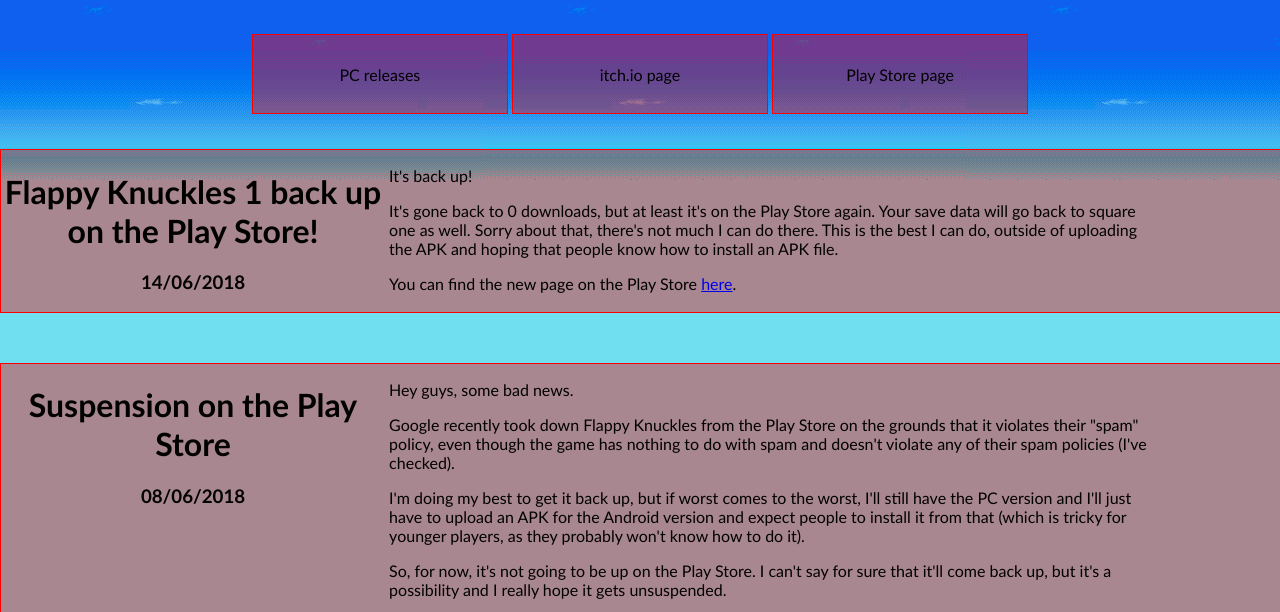
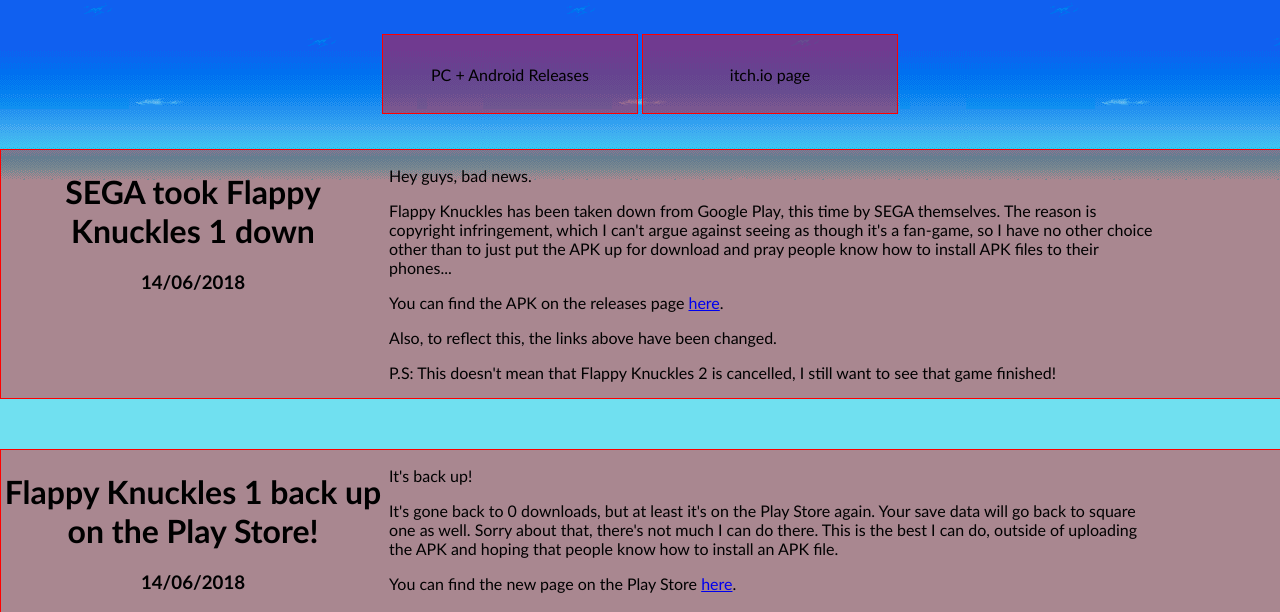
Before and after one commit to Taking1n1/FlappyKnuckles, a plain HTML site: page index.html in a window 1280 px wide. Shown: the part 159-771 px from the top of the page. Drawn offline with Linux system fonts and the light colour scheme.

Commit message:
dmca notice

```diff
--- a/index.html
+++ b/index.html
@@ -84,14 +84,28 @@
 
 	<!-- Links -->
 	<div style="width:100%;text-align:center;margin-bottom:35px;">
-		<a href="https://github.com/Taking1n1/FlappyKnuckles/releases"><button class="button">PC releases</button></a>
+		<a href="https://github.com/Taking1n1/FlappyKnuckles/releases"><button class="button">PC + Android Releases</button></a>
 		<a href="https://taking1n1.itch.io/flappy-knuckles"><button class="button">itch.io page</button></a>
-		<a href="https://play.google.com/store/apps/details?id=com.mattbarnes.flappyknucklesrerelease"><button class="button">Play Store page</button></a>
 	</div>
 
 	<!---------->
 	<!-- Blog -->
 	<!---------->
+	<!-- DMCA notice -->
+	<div class="blogPostStart">
+		<div class="blogPostLeft">
+			<h1 style="width:100%;text-align:center;">SEGA took Flappy Knuckles 1 down</h1>
+			<h3 style="width:100%;text-align:center;">14/06/2018</h3>
+		</div>
+		<div class="blogPostRight">
+			<p>Hey guys, bad news.</p>
+			<p>Flappy Knuckles has been taken down from Google Play, this time by SEGA themselves. The reason is copyright infringement, which I can't argue against seeing as though it's a fan-game, so I have no other choice other than to just put the APK up for download and pray people know how to install APK files to their phones...</p>
+			<p>You can find the APK on the releases page <a href="https://github.com/Taking1n1/FlappyKnuckles/releases">here</a>.</p>
+			<p>Also, to reflect this, the links above have been changed.</p>
+			<p>P.S: This doesn't mean that Flappy Knuckles 2 is cancelled, I still want to see that game finished!</p>
+		</div>
+	</div>
+
 	<!-- Back up -->
 	<div class="blogPostStart">
 		<div class="blogPostLeft">
```
